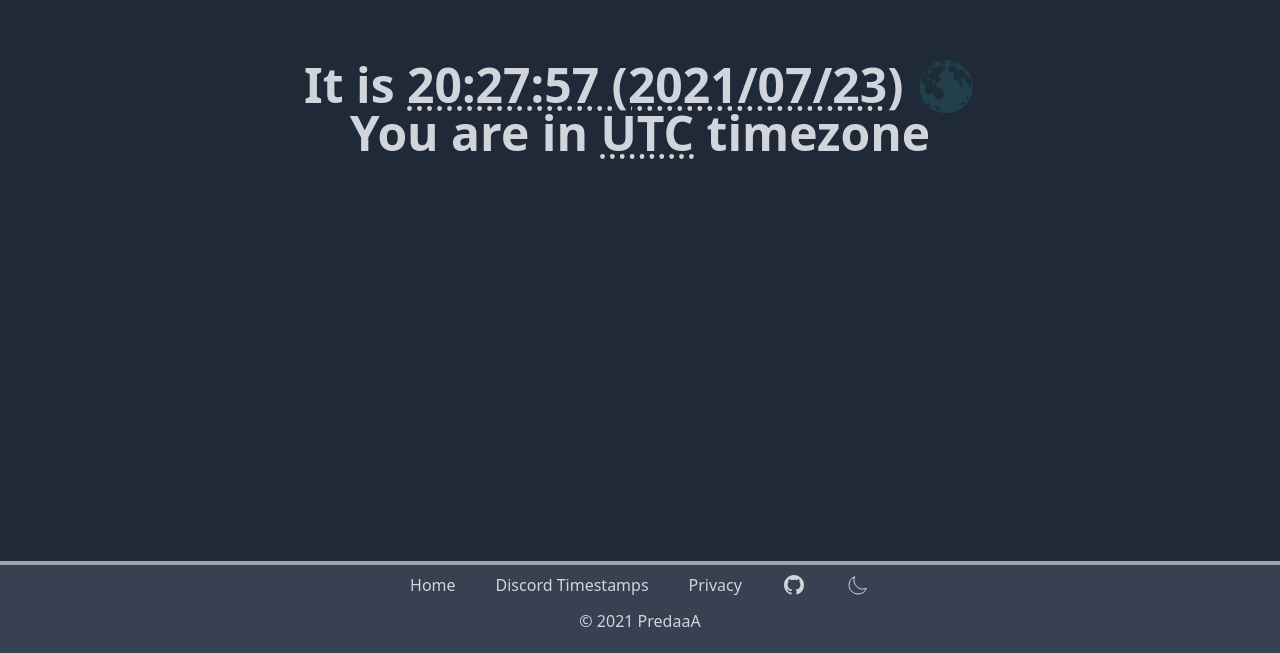
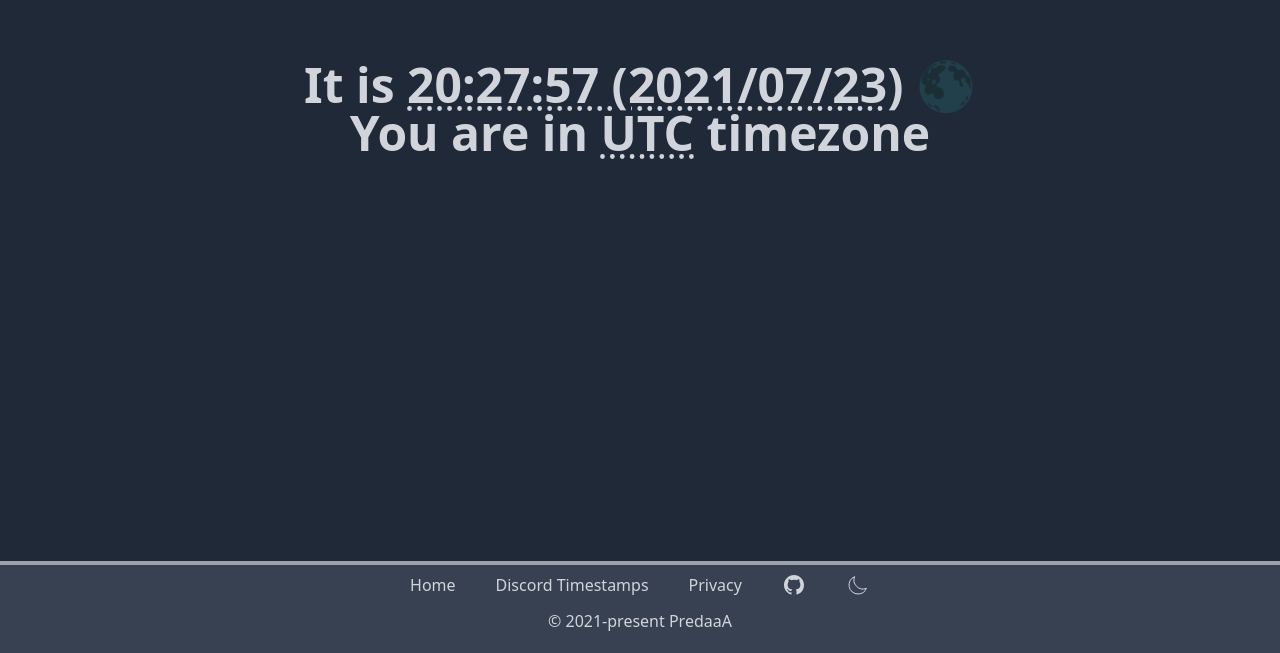
Before and after one commit to PredaaA/whatismyti.me, a Vue app: page / in a window 1280 px wide. Shown: the part 147-800 px from the top of the page. Built offline with nearby package versions, Linux system fonts and the light colour scheme.

Commit message:
Update license on footer

```diff
--- a/src/components/Footer.vue
+++ b/src/components/Footer.vue
@@ -96,7 +96,7 @@
         </div>
       </nav>
       <p class="text-base leading-6 text-center">
-        © 2021
+        © 2021-present
         <a href="https://github.com/PredaaA" rel="noopener" target="_blank"
           >PredaaA</a
         >
```
